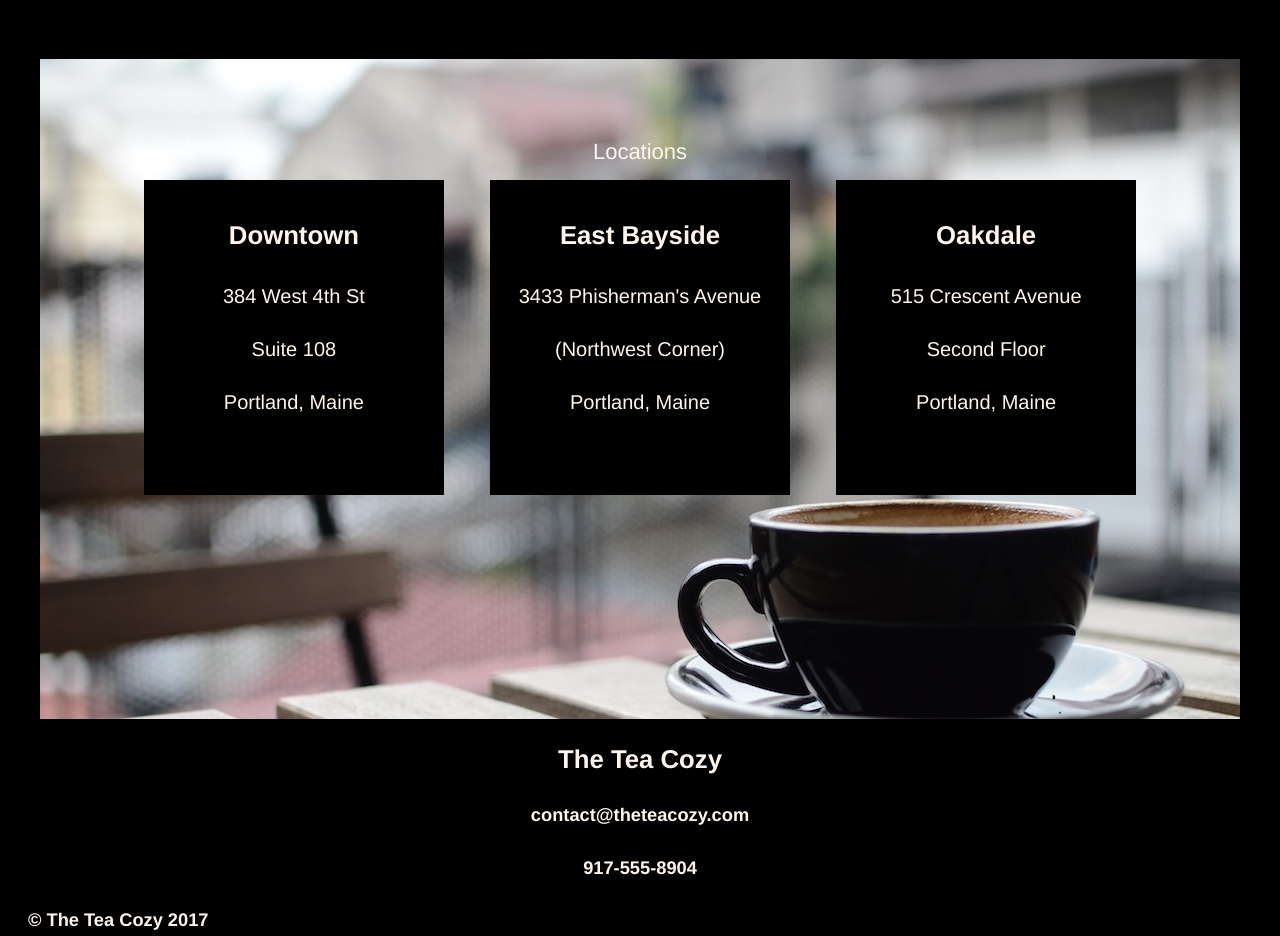
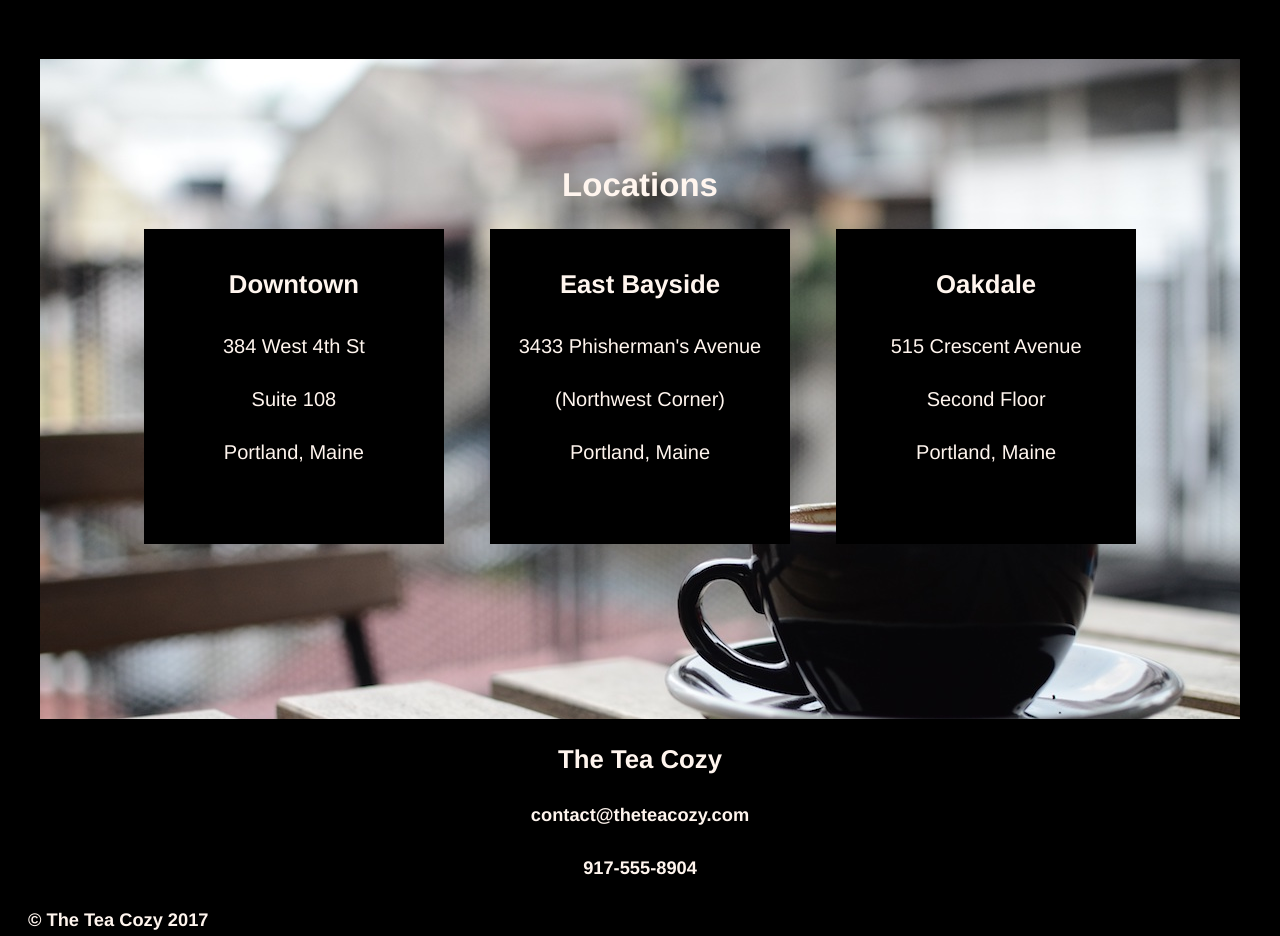
Before and after one commit to 5u5anc/teacozy, a plain HTML site: page index.html in a window 1280 px wide. Shown: the part 1540-2476 px from the top of the page. Drawn offline with Linux system fonts and the light colour scheme.

Commit message:
Update index.html

```diff
--- a/index.html
+++ b/index.html
@@ -63,7 +63,7 @@
 <!-- ******************  locations content  ****************** -->
 
       <div class="endcontent" id="locations">
-        <div class="heady"<h2>Locations</h2></div>
+        <h2>Locations</h2>
 
           <div class="locate">
             <h3>Downtown</h3>
@@ -85,6 +85,7 @@
               <p>Second Floor</p>
               <p>Portland, Maine</p>
           </div>
+        </div>
       </div>
 
 <!-- ******************  footer content  ****************** -->
```
